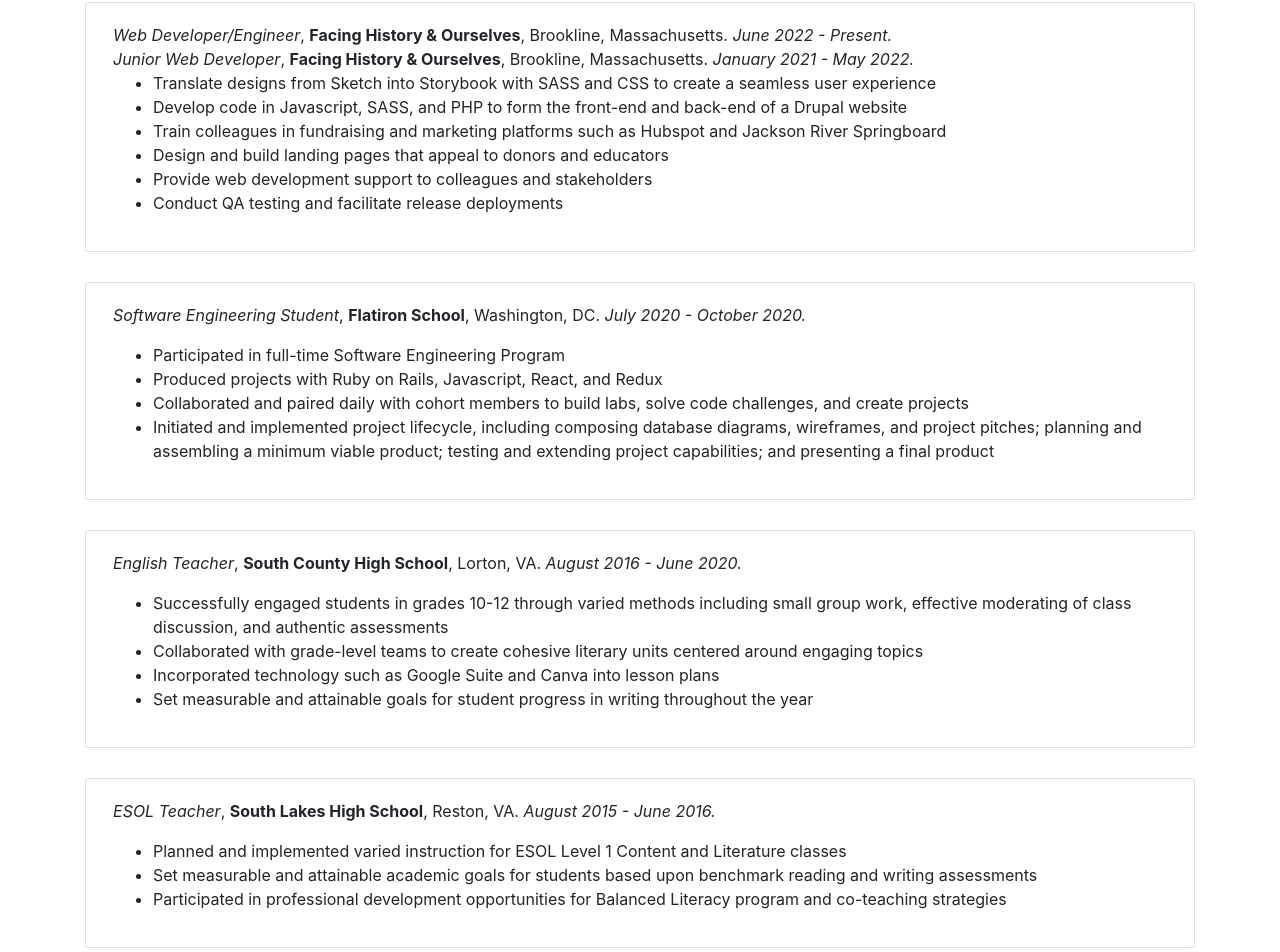
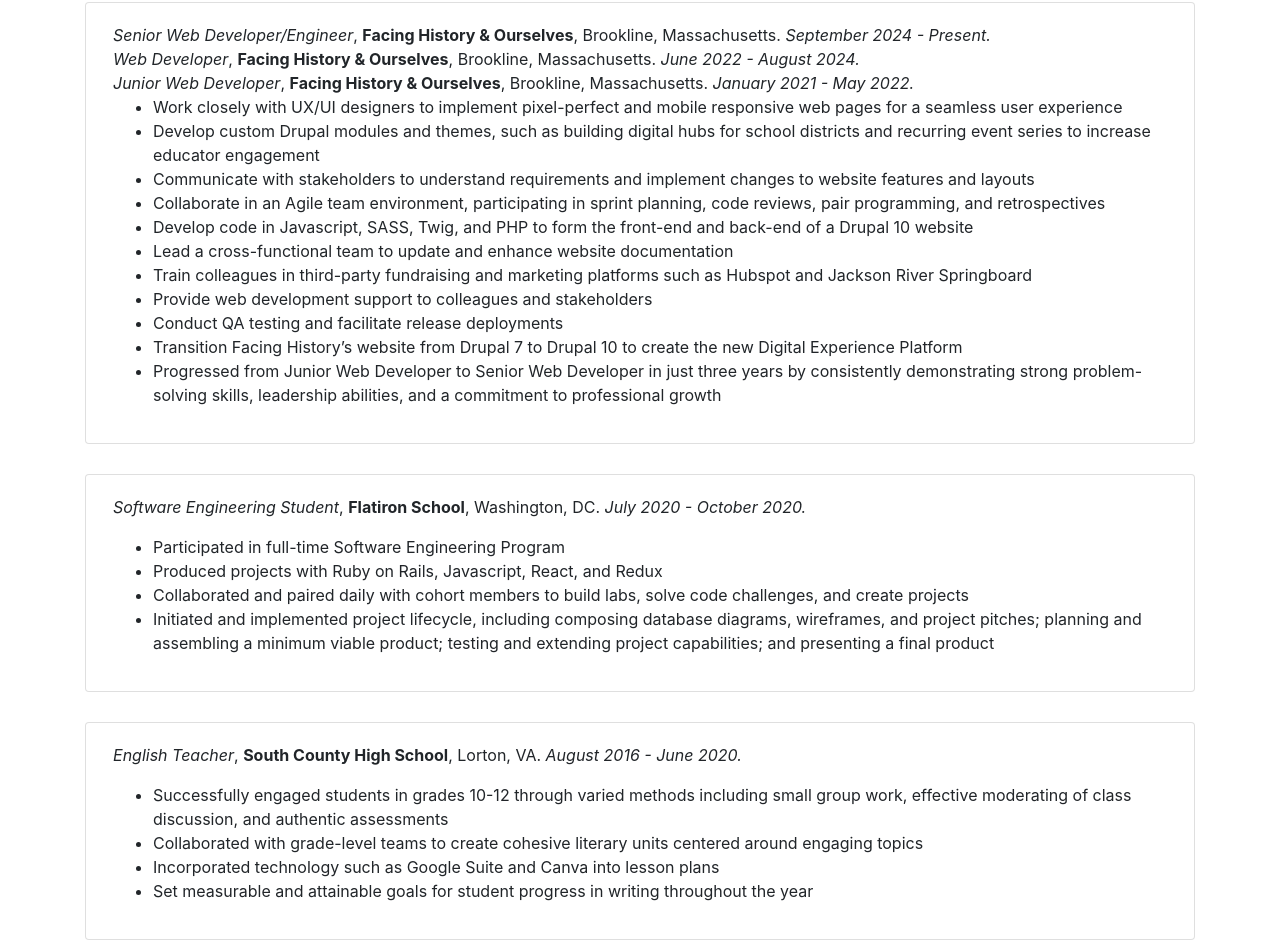
Before and after one commit to chsohn15/amplifyapp, a React (Create React App) app: page / in a window 1280 px wide. Shown: the part 1854-2806 px from the top of the page. Built offline with nearby package versions, Linux system fonts and the light colour scheme; no server answers.

Commit message:
update work

```diff
--- a/src/components/Work.js
+++ b/src/components/Work.js
@@ -19,15 +19,21 @@
             <Row >
                 <Card.Body style={{marginLeft: '10px', paddingLeft: '2rem', paddingRight: '2rem'}}>
                   <Card.Text>
-                    <div style={{marginBottom: '0px'}}><em>Web Developer/Engineer</em>, <strong>Facing History &#38; Ourselves</strong>, Brookline, Massachusetts. <em>June 2022 - Present.</em></div>
+                    <div style={{marginBottom: '0px'}}><em>Senior Web Developer/Engineer</em>, <strong>Facing History &#38; Ourselves</strong>, Brookline, Massachusetts. <em>September 2024 - Present.</em></div>
+                    <div><em>Web Developer</em>, <strong>Facing History &#38; Ourselves</strong>, Brookline, Massachusetts.<em> June 2022 - August 2024.</em></div>
                     <div><em>Junior Web Developer</em>, <strong>Facing History &#38; Ourselves</strong>, Brookline, Massachusetts.<em> January 2021 - May 2022.</em></div>
             <ul>
-                <li>Translate designs from Sketch into Storybook with SASS and CSS to create a seamless user experience</li>
-                <li>Develop code in Javascript, SASS, and PHP to form the front-end and back-end of a Drupal website</li>
-                <li>Train colleagues in fundraising and marketing platforms such as Hubspot and Jackson River Springboard</li>
-                <li>Design and build landing pages that appeal to donors and educators</li>
-                <li>Provide web development support to colleagues and stakeholders</li>
-                <li>Conduct QA testing and facilitate release deployments</li>
+              <li>Work closely with UX/UI designers to implement pixel-perfect and mobile responsive web pages for a seamless user experience</li>
+              <li>Develop custom Drupal modules and themes, such as building digital hubs for school districts and recurring event series to increase educator engagement</li>
+              <li>Communicate with stakeholders to understand requirements and implement changes to website features and layouts</li>
+              <li>Collaborate in an Agile team environment, participating in sprint planning, code reviews, pair programming, and retrospectives</li>
+              <li>Develop code in Javascript, SASS, Twig, and PHP to form the front-end and back-end of a Drupal 10 website</li>
+              <li>Lead a cross-functional team to update and enhance website documentation</li>
+              <li>Train colleagues in third-party fundraising and marketing platforms such as Hubspot and Jackson River Springboard</li>
+              <li>Provide web development support to colleagues and stakeholders</li>
+              <li>Conduct QA testing and facilitate release deployments</li>
+              <li>Transition Facing History’s website from Drupal 7 to Drupal 10 to create the new Digital Experience Platform</li>
+              <li>Progressed from Junior Web Developer to Senior Web Developer in just three years by consistently demonstrating strong problem-solving skills, leadership abilities, and a commitment to professional growth</li>
             </ul>
                 </Card.Text>
                 </Card.Body>
@@ -63,20 +69,6 @@
                 </Card.Body>
             </Row>
           </Card >
-          <Card style={{marginTop: '30px'}}>
-            <Row >
-                <Card.Body style={{marginLeft: '10px', paddingLeft: '2rem', paddingRight: '2rem'}}>
-                  <Card.Text>
-                  <p><em>ESOL Teacher</em>, <strong>South Lakes High School</strong>, Reston, VA. <em>August 2015 - June 2016.</em></p>
-                  <ul>
-                    <li>Planned and implemented varied instruction for ESOL Level 1 Content and Literature classes</li>
-                    <li>Set measurable and attainable academic goals for students based upon benchmark reading and writing assessments</li>
-                    <li>Participated in professional development opportunities for Balanced Literacy program and co-teaching strategies</li>
-                     </ul>
-                </Card.Text>
-                </Card.Body>
-            </Row>
-          </Card>
         </Col>
       </Row>
       </Container>
```
